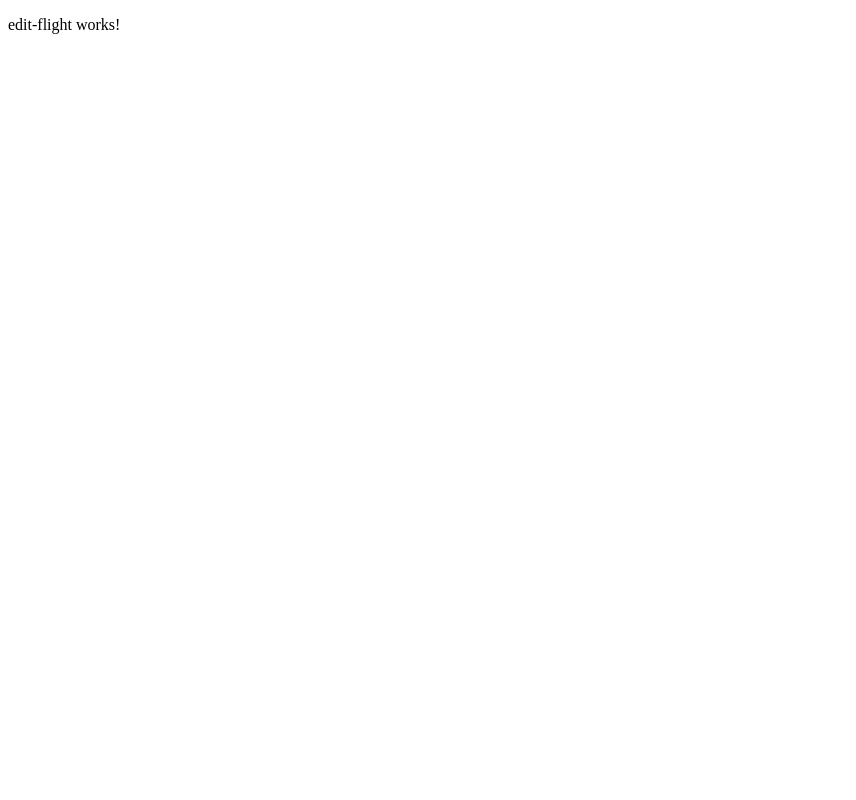
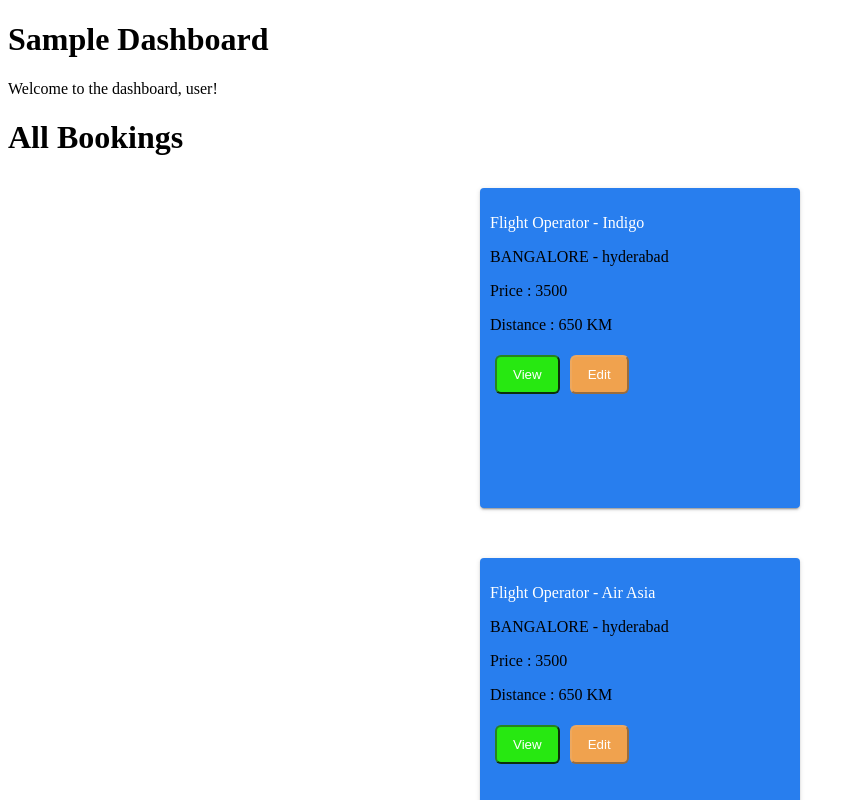
Before and after one commit to anzar00/Angular-Sample, an Angular app: page / in a window 1280 px wide. Shown: the top 800 px of the page, without its empty margins (0-856 px from the left). Built offline with nearby package versions, Linux system fonts and the light colour scheme.

Commit message:
view and edit

```diff
--- a/src/app/app-routing.module.ts
+++ b/src/app/app-routing.module.ts
@@ -1,7 +1,21 @@
 import { NgModule } from '@angular/core';
 import { RouterModule, Routes } from '@angular/router';
+import { DashboardComponent } from './dashboard/dashboard.component';
 
-const routes: Routes = [];
+const routes: Routes = [
+  {
+    path: '',
+    component: DashboardComponent
+  },
+  {
+    path: 'dashboard',
+    component: DashboardComponent
+  }
+  // {
+  //   path: '**',
+  //   component: DashboardComponent
+  // }
+];
 
 @NgModule({
   imports: [RouterModule.forRoot(routes)],
--- a/src/app/app.component.html
+++ b/src/app/app.component.html
@@ -1,3 +1,2 @@
-<!-- <router-outlet></router-outlet> -->
+<router-outlet></router-outlet>
 <!-- <app-dashboard></app-dashboard> -->
-<app-edit-flight></app-edit-flight>
--- a/src/app/dashboard/dashboard.component.html
+++ b/src/app/dashboard/dashboard.component.html
@@ -11,7 +11,18 @@
             <p>{{ flightDetail.location.from | uppercase }} - {{ flightDetail.location.to | lowercase }}</p>
             <p>Price : {{ flightDetail.cost  }}</p>
             <p>Distance : {{ flightDetail.distance }} KM</p>
-            <button (click)="onClick()">Edit</button>
+            <!-- <button routerLink="/edit-flight">Edit</button> -->
+            <button class="btn-view" routerLink="/view-flight"
+            [queryParams]="{
+                id: flightDetail.id,
+                flightName: flightDetail.flightName,
+                from: flightDetail.location.from,
+                to: flightDetail.location.to,
+                cost: flightDetail.cost,
+                distance: flightDetail.distance
+            }"
+            >View</button>
+            <button class="btn-edit" (click)="onClick()">Edit</button>
         </div>
     </div>
 </div>
--- a/src/app/dashboard/dashboard.component.scss
+++ b/src/app/dashboard/dashboard.component.scss
@@ -17,3 +17,33 @@
     height: 300px;
     box-shadow: 0 2px 2px 0 rgba(0,0,0,0.14), 0 3px 1px -2px rgba(0,0,0,0.2), 0 1px 5px 0 rgba(0,0,0,0.12);
 }
+
+.btn-edit{
+    background-color: #f0a24e;
+    border-color: #eda85f;
+    color: #fff;
+    padding: 10px 16px;
+    border-radius: 6px;
+    margin: 5px;
+    cursor: pointer;
+    transition: all 0.2s ease-in-out;
+    &:hover{
+        background-color: #ec8415;
+        border-color: #eda85f;
+    }
+}
+
+.btn-view{
+    background-color: #27e811;
+    border-color: #28831e;
+    color: #fff;
+    padding: 10px 16px;
+    border-radius: 6px;
+    margin: 5px;
+    cursor: pointer;
+    transition: all 0.2s ease-in-out;
+    &:hover{
+        background-color: #79da6e;
+        border-color: #28831e;
+    }
+}
--- a/src/app/dashboard/dashboard.component.ts
+++ b/src/app/dashboard/dashboard.component.ts
@@ -1,4 +1,5 @@
 import { Component, OnInit } from '@angular/core';
+import { Router } from '@angular/router';
 
 @Component({
   selector: 'app-dashboard',
@@ -65,13 +66,14 @@ export class DashboardComponent implements OnInit {
   // cost: Number = 3500;
   // distance: Number = 650;
 
-  constructor() { }
+  constructor(private router: Router) { }
 
   ngOnInit(): void {
   }
 
   onClick() {
-    alert("Edit Button Clicked")
+    // alert("Edit Button Clicked")
+    this.router.navigate(['/edit-flight'])
   }
 
   trackbyFlightDetail(index: number, flightDetail: any): number {
--- a/src/app/flight/edit-flight/edit-flight.component.html
+++ b/src/app/flight/edit-flight/edit-flight.component.html
@@ -1 +1,2 @@
 <p>edit-flight works!</p>
+<button class="btn" routerLink="/dashboard">Back</button>
--- a/src/app/flight/edit-flight/edit-flight.component.scss
+++ b/src/app/flight/edit-flight/edit-flight.component.scss
@@ -0,0 +1,13 @@
+.btn{
+    background-color: #514ef0;
+    border-color: #3f3cf5;
+    color: #fff;
+    padding: 10px 16px;
+    border-radius: 6px;
+    cursor: pointer;
+    transition: all 0.2s ease-in-out;
+    &:hover{
+        background-color: #7d7cee;
+        border-color: #37366b;
+    }
+}
--- a/src/app/flight/flight-routing.module.ts
+++ b/src/app/flight/flight-routing.module.ts
@@ -1,7 +1,22 @@
 import { NgModule } from '@angular/core';
 import { RouterModule, Routes } from '@angular/router';
+import { EditFlightComponent } from './edit-flight/edit-flight.component';
+import { ViewFlightComponent } from './view-flight/view-flight.component';
 
-const routes: Routes = [];
+const routes: Routes = [
+  {
+    path: '',
+    component: EditFlightComponent
+  },
+  {
+    path: 'edit-flight',
+    component: EditFlightComponent
+  },
+  {
+    path: 'view-flight',
+    component: ViewFlightComponent
+  }
+];
 
 @NgModule({
   imports: [RouterModule.forChild(routes)],
--- a/src/app/flight/view-flight/view-flight.component.html
+++ b/src/app/flight/view-flight/view-flight.component.html
@@ -1 +1,12 @@
-<p>view-flight works!</p>
+<div>
+    <h1>View Flight</h1>
+    <div ngClass="cards">
+        <div class="card-background">
+            <p [ngStyle]="{'color':'white'}">Flight Operator - {{ flight.flightName }}</p>
+            <p>{{ flight.from | uppercase }} - {{ flight.to | lowercase }}</p>
+            <p>Price : {{ flight.cost  }}</p>
+            <p>Distance : {{ flight.distance }} KM</p>
+            <button class="btn-back" routerLink="/dashboard">Back</button>
+        </div>
+    </div>
+</div>
--- a/src/app/flight/view-flight/view-flight.component.scss
+++ b/src/app/flight/view-flight/view-flight.component.scss
@@ -0,0 +1,34 @@
+.cards{
+    display: flex;
+    flex-direction: row;
+    flex-wrap: wrap;
+    justify-content: center;
+    align-items: center;
+    align-content: center;
+    margin: 10px;
+}
+
+.card-background{
+    background-color: #287eee;
+    border-radius: 4px;
+    padding: 10px;
+    margin: 10px;
+    width: 300px;
+    height: 300px;
+    box-shadow: 0 2px 2px 0 rgba(0,0,0,0.14), 0 3px 1px -2px rgba(0,0,0,0.2), 0 1px 5px 0 rgba(0,0,0,0.12);
+}
+
+.btn-back{
+    background-color: #f0a24e;
+    border-color: #eda85f;
+    color: #fff;
+    padding: 10px 16px;
+    border-radius: 6px;
+    margin: 5px;
+    cursor: pointer;
+    transition: all 0.2s ease-in-out;
+    &:hover{
+        background-color: #ec8415;
+        border-color: #eda85f;
+    }
+}
--- a/src/app/flight/view-flight/view-flight.component.ts
+++ b/src/app/flight/view-flight/view-flight.component.ts
@@ -1,10 +1,23 @@
-import { Component } from '@angular/core';
+import { Component, OnInit } from '@angular/core';
+import { ActivatedRoute } from '@angular/router';
 
 @Component({
   selector: 'app-view-flight',
   templateUrl: './view-flight.component.html',
   styleUrls: ['./view-flight.component.scss']
 })
-export class ViewFlightComponent {
+export class ViewFlightComponent implements OnInit {
+
+  color: String = 'white';
+  flight: any;
+
+  constructor(private route: ActivatedRoute) { }
+
+  ngOnInit(): void {
+    this.route.queryParams.subscribe(params => {
+      console.log("Flight ID", params);
+      this.flight = params;
+    })
+  }
 
 }
```
